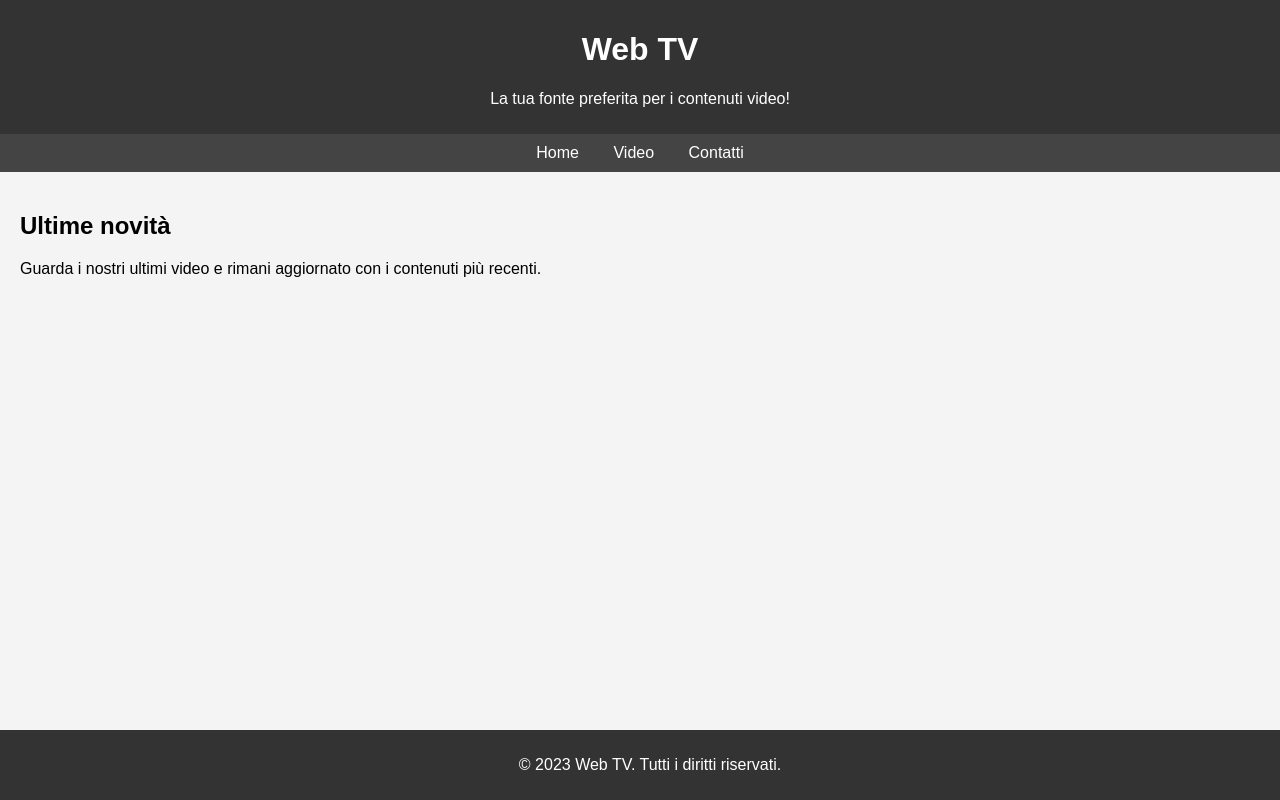
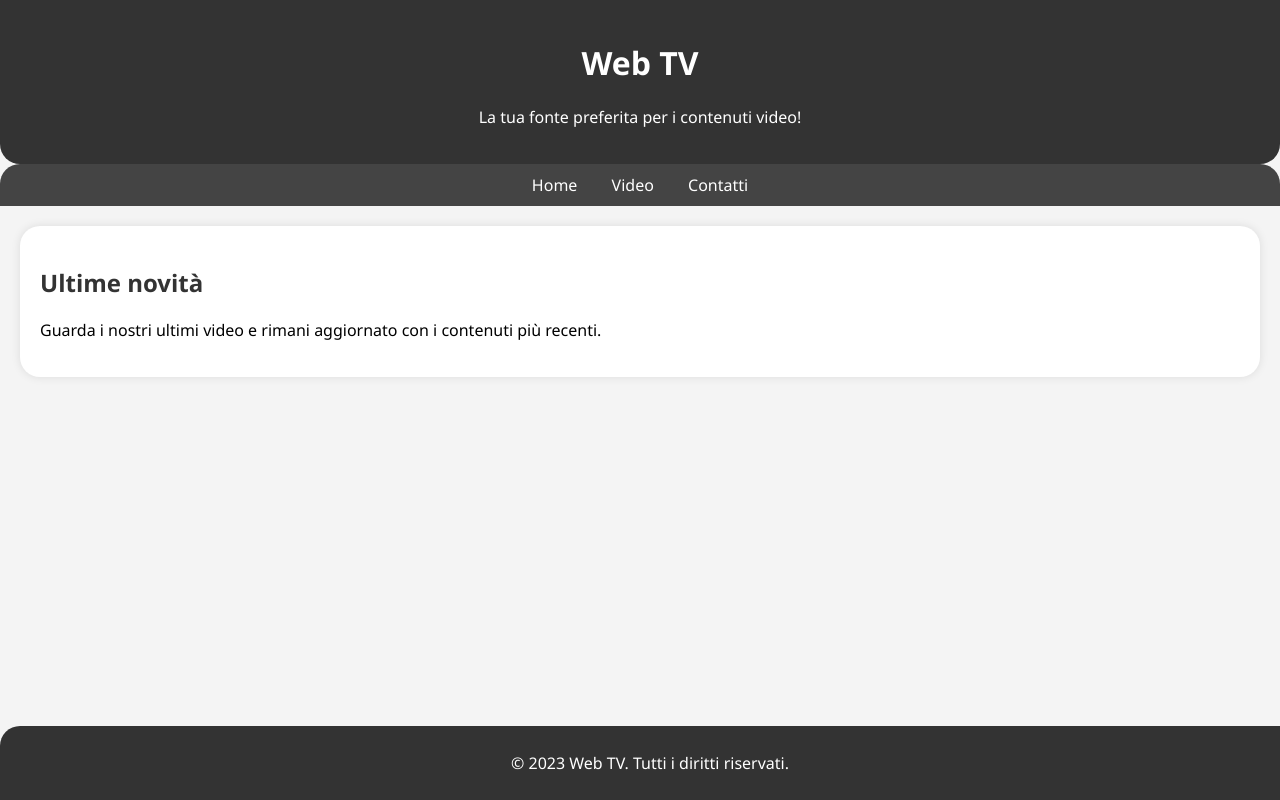
Before and after one commit to OnlyJustGabbyMe/program, a plain HTML site: page index.html in a window 1280 px wide. Drawn offline with Linux system fonts and the light colour scheme.

Commit message:
Update index.html

```diff
--- a/index.html
+++ b/index.html
@@ -6,7 +6,7 @@
     <title>Web TV</title>
     <style>
         body {
-            font-family: Arial, sans-serif;
+            font-family: 'Segoe UI', Tahoma, Geneva, Verdana, sans-serif;
             margin: 0;
             padding: 0;
             background-color: #f4f4f4;
@@ -15,24 +15,41 @@
         header {
             background-color: #333;
             color: #fff;
-            padding: 10px;
+            padding: 20px;
             text-align: center;
+            border-bottom-left-radius: 20px;
+            border-bottom-right-radius: 20px;
         }
 
         nav {
             background-color: #444;
             padding: 10px;
             text-align: center;
+            border-top-left-radius: 20px;
+            border-top-right-radius: 20px;
         }
 
         nav a {
             color: #fff;
             text-decoration: none;
             margin: 0 15px;
+            transition: color 0.3s ease;
+        }
+
+        nav a:hover {
+            color: #ffcc00;
         }
 
         section {
             padding: 20px;
+            border-radius: 20px;
+            background-color: #fff;
+            margin: 20px;
+            box-shadow: 0 0 10px rgba(0, 0, 0, 0.1);
+        }
+
+        h2 {
+            color: #333;
         }
 
         footer {
@@ -43,6 +60,8 @@
             position: fixed;
             bottom: 0;
             width: 100%;
+            border-top-left-radius: 20px;
+            border-top-right-radius: 20px;
         }
     </style>
 </head>
```
